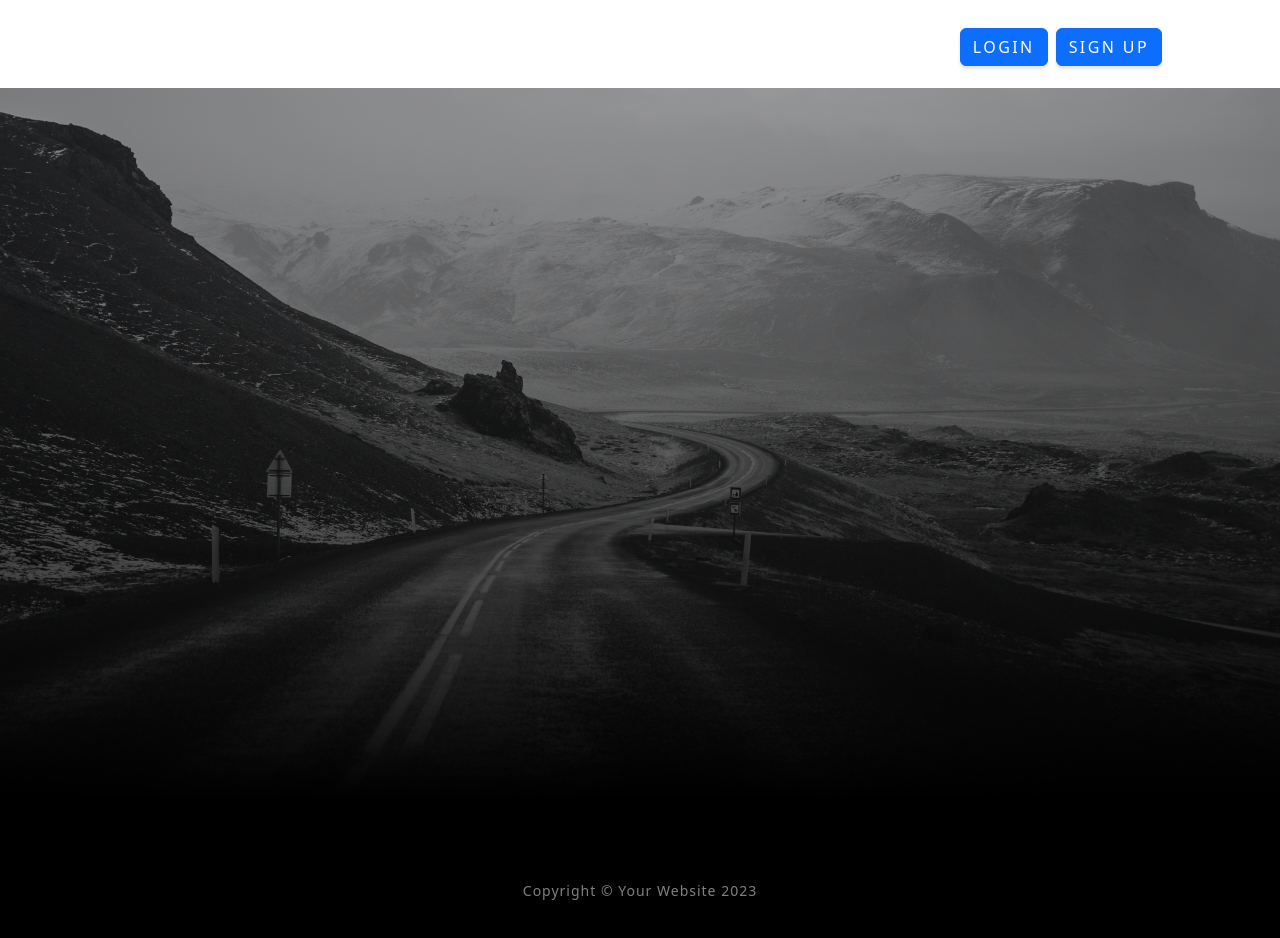
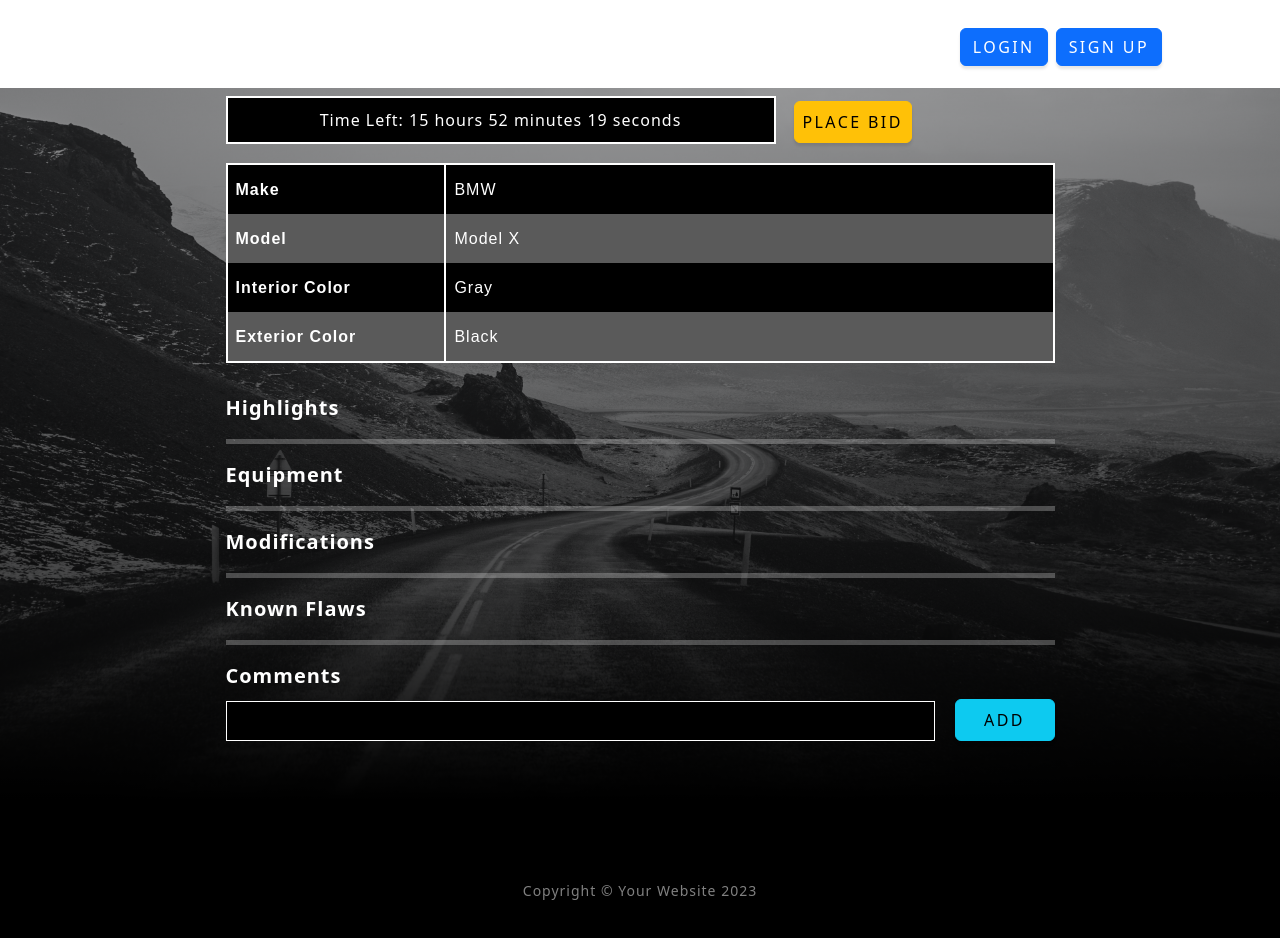
Before and after one commit to hengwej/autobidderapp, a React (Create React App) app in the folder client/: page /viewCarDetails in a window 1280 px wide. Shown: the top 938 px of the page. Built offline with nearby package versions, Linux system fonts and the light colour scheme.

Commit message:
car details page UI

```diff
--- a/client/src/App.js
+++ b/client/src/App.js
@@ -5,6 +5,8 @@ import Homepage from "./pages/General/homepage";
 import FAQ from "./pages/General/faq";
 import SignUp from "./pages/General/signup";
 import SellCar from "./pages/Users/sell_a_car";
+import ViewCarDetails from "./pages/Users/view_car_details";
+import Placebid from "./pages/Users/placebid";
 import "./css/styles.css";
 
 function App() {
@@ -42,6 +44,8 @@ function App() {
                 <Route path="/faq" element={<FAQ />} />
                 <Route path="/sellCar" element={<SellCar />} />
                 <Route path="/signup" element={<SignUp />} />
+                <Route path="/viewCarDetails" element={<ViewCarDetails />} />
+                <Route path="/placebid" element={<Placebid />} />
             </Routes>
             <Modal show={showSignUpModal} onHide={handleSignUpClose}>
                 <Modal.Header closeButton>
--- a/client/src/pages/General/homepage.js
+++ b/client/src/pages/General/homepage.js
@@ -5,12 +5,14 @@ import Container from "react-bootstrap/Container";
 import Row from "react-bootstrap/Row";
 import Col from "react-bootstrap/Col";
 import Header from "../../components/Header";
+import { Link } from "react-router-dom";
 
 export default class Home extends Component {
     constructor(props) {
         super(props);
         this.state = {
-            carData: [] // Initialize an empty array to store car data
+            carData: [], // Initialize an empty array to store car data
+            timeLeft: {}
         };
     }
 
@@ -40,9 +42,37 @@ export default class Home extends Component {
         ];
 
         this.setState({ carData: fetchedData });
+
+        this.calculateTimeLeft();
+        this.startCountdown();
     }
 
+    calculateTimeLeft = () => {
+        const year = new Date().getFullYear();
+        const difference = +new Date(`${year}-12-31`) - +new Date();
+        let timeLeft = {};
+
+        if (difference >= 0) {
+            timeLeft = {
+                /*days: Math.floor(difference / (1000 * 60 * 60 * 24)),*/
+                hours: Math.floor((difference / (1000 * 60 * 60)) % 24),
+                minutes: Math.floor((difference / (1000 * 60)) % 60),
+                seconds: Math.floor((difference / 1000) % 60)
+            };
+        }
+
+        this.setState({ timeLeft });
+    };
+
+    startCountdown = () => {
+        this.countdownInterval = setInterval(() => {
+            this.calculateTimeLeft();
+        }, 1000);
+    };
+
     render() {
+        const { timeLeft } = this.state;
+
         return (
             <div>
                 <a
@@ -60,13 +90,22 @@ export default class Home extends Component {
                     <Row>
                         {this.state.carData.map((car) => (
                             <Col lg={4} key={car.id}> {/* Use lg for larger column widths */}
+                                <Link to={`/viewCarDetails`} style={{ textDecoration: "none" }}> {/* Specify the target route */}
                                     <Card>
                                         <Card.Img src={car.image} alt={car.modelName} />
                                         <Card.Body>
                                             <Card.Title>{car.modelName}</Card.Title>
                                             <Card.Text>Price: {car.price}</Card.Text>
+                                            <Card.Text class="bar-bg">
+                                                {Object.keys(timeLeft).map((interval) => (
+                                                    <span key={interval}>
+                                                        {timeLeft[interval]} {interval !== "seconds" && ":"}
+                                                    </span>
+                                                ))}
+                                            </Card.Text>
                                         </Card.Body>
                                     </Card>
+                                </Link>
                             </Col>
                         ))}
                     </Row>
--- /dev/null
+++ b/client/src/pages/Users/placebid.js
@@ -0,0 +1,17 @@
+import React, { Component } from "react";
+import "../../css/styles.css";
+
+export default class PlaceBid extends Component {
+
+    render() {
+        return (
+            <div>
+                <form>
+                    <label><b>Bidding Amount($):</b></label>&nbsp;
+                    <input type="number" id="bid" name="bid" style={{ width: 29.2 + 'em' }} /><br /><br />
+                    <input class="btn btn-warning" type="submit" value="Submit" style={{ width: 29.2 + 'em' }} />
+                </form>
+            </div>
+        );
+    }
+}
--- /dev/null
+++ b/client/src/pages/Users/view_car_details.js
@@ -0,0 +1,163 @@
+import React, { Component } from "react";
+import "../../css/styles.css";
+import { Modal, Button } from "react-bootstrap";
+import Placebid from "./placebid";
+
+export default class CarDetails extends Component {
+    constructor(props) {
+        super(props);
+        this.state = {
+            showPlaceBidModal: false,
+            carData: [], // Initialize an empty array to store car data
+            timeLeft: {}
+        };
+    }
+
+    handlePlaceBidClose = () => {
+        this.setState({ showPlaceBidModal: false });
+    };
+
+    handlePlaceBidShow = () => {
+        this.setState({ showPlaceBidModal: true });
+    };
+
+    // Simulated data fetching (replace with actual API call)
+    componentDidMount() {
+        // Simulate fetching car data from a database or API
+        const fetchedData = [
+            {
+                id: 1,
+                make: "BMW",
+                modelName: "Model X",
+                interiorColor: "Gray",
+                exteriorColor: "Black"
+            },
+            //{
+            //    id: 2,
+            //    make: "Nissan",
+            //    modelName: "Model X",
+            //    interiorColor: "Gray",
+            //    exteriorColor: "Red"
+            //},
+            //{
+            //    id: 3,
+            //    make: "Toyota",
+            //    modelName: "Model X",
+            //    interiorColor: "Gray",
+            //    exteriorColor: "Sliver"
+            //}
+            // Add more car data here
+        ];
+
+        this.setState({ carData: fetchedData });
+
+        this.calculateTimeLeft();
+        this.startCountdown();
+    }
+
+    calculateTimeLeft = () => {
+        const year = new Date().getFullYear();
+        const difference = +new Date(`${year}-12-31`) - +new Date();
+        let timeLeft = {};
+
+        if (difference >= 0) {
+            timeLeft = {
+                /*days: Math.floor(difference / (1000 * 60 * 60 * 24)),*/
+                hours: Math.floor((difference / (1000 * 60 * 60)) % 24),
+                minutes: Math.floor((difference / (1000 * 60)) % 60),
+                seconds: Math.floor((difference / 1000) % 60)
+            };
+        }
+
+        this.setState({ timeLeft });
+    };
+
+    startCountdown = () => {
+        this.countdownInterval = setInterval(() => {
+            this.calculateTimeLeft();
+        }, 1000);
+    };
+
+    render() {
+        const { timeLeft } = this.state;
+
+        return (
+            <div>
+                <div class="timer">
+                    Time Left:{" "}
+                    {Object.keys(timeLeft).map((interval) => (
+                        <span key={interval}>
+                            {timeLeft[interval]} {interval}{" "}
+                        </span>
+                    ))}
+                </div>
+
+                <Button variant="warning" onClick={this.handlePlaceBidShow} style={{ marginLeft: 568 + 'px', padding: 8 + 'px' }}>
+                    Place Bid
+                </Button>
+                <Modal show={this.state.showPlaceBidModal} onHide={this.handlePlaceBidClose}>
+                    <Modal.Header closeButton>
+                        <Modal.Title>Place Bid</Modal.Title>
+                    </Modal.Header>
+                    <Modal.Body>
+                        <Placebid />
+                    </Modal.Body>
+                    <Modal.Footer>
+                        <Button variant="secondary" onClick={this.handlePlaceBidClose}>
+                            Close
+                        </Button>
+                    </Modal.Footer>
+                </Modal>
+
+                {this.state.carData.map((car) => (
+                    <table key={car.id}>
+                        <tr>
+                            <th style={{ width: 180 + 'px', borderRight: "2px solid white"}}>Make</th>
+                            <td style={{ width: 500 + 'px' }}>{car.make}</td>
+                        </tr>
+                        <tr>
+                            <th style={{ borderRight: "2px solid white" }}>Model</th>
+                            <td>{car.modelName}</td>
+                        </tr>
+                        <tr>
+                            <th style={{ borderRight: "2px solid white" }}>Interior Color</th>
+                            <td>{car.interiorColor}</td>
+                        </tr>
+                        <tr>
+                            <th style={{ borderRight: "2px solid white" }}>Exterior Color</th>
+                            <td>{car.exteriorColor}</td>
+                        </tr>
+                    </table>
+                ))}
+
+                <div>
+                    <label class="cardetails_label" style={{ marginTop: 30 + 'px' }}>Highlights</label>
+                    <hr class="solid" />
+                </div>
+
+                <div>
+                    <label class="cardetails_label">Equipment</label>
+                    <hr class="solid" />
+                </div>
+
+                <div>
+                    <label class="cardetails_label">Modifications</label>
+                    <hr class="solid" />
+                </div>
+
+                <div>
+                    <label class="cardetails_label">Known Flaws</label>
+                    <hr class="solid" />
+                </div>
+
+                <div>
+                    <label class="cardetails_label">Comments</label><br />
+                    <input type="text" id="comment" name="comment" size="70" class="inputComment" />
+                    <Button variant="info" style={{ marginLeft: 20 + 'px', marginBottom: 6 + 'px', padding: 8 + 'px', width: 100 + 'px' }}>
+                        Add
+                    </Button>
+                </div>
+            </div>
+        );
+    }
+}
```
Also changed, not shown: client/src/css/styles.css, 2 other files (tests, documents, lock files or other folders). Lines whose indentation alone changed are shown as unchanged.
